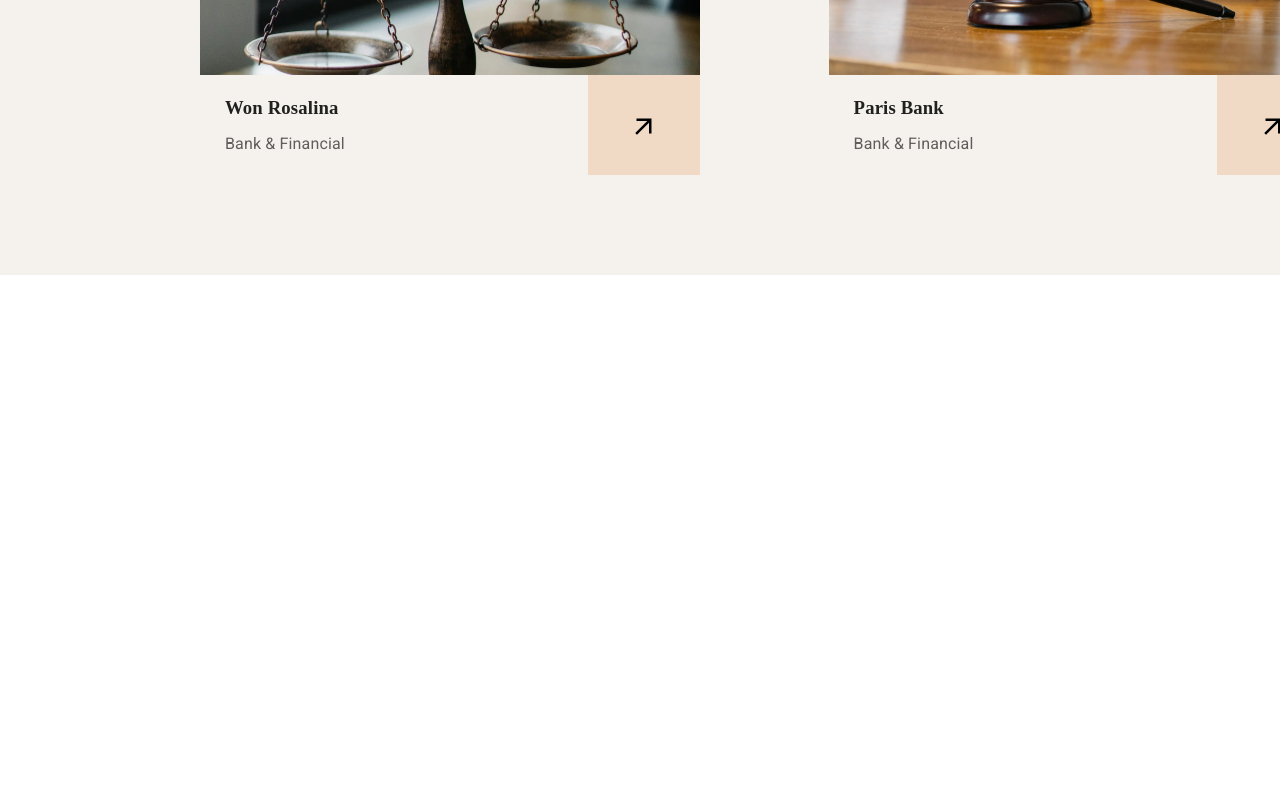
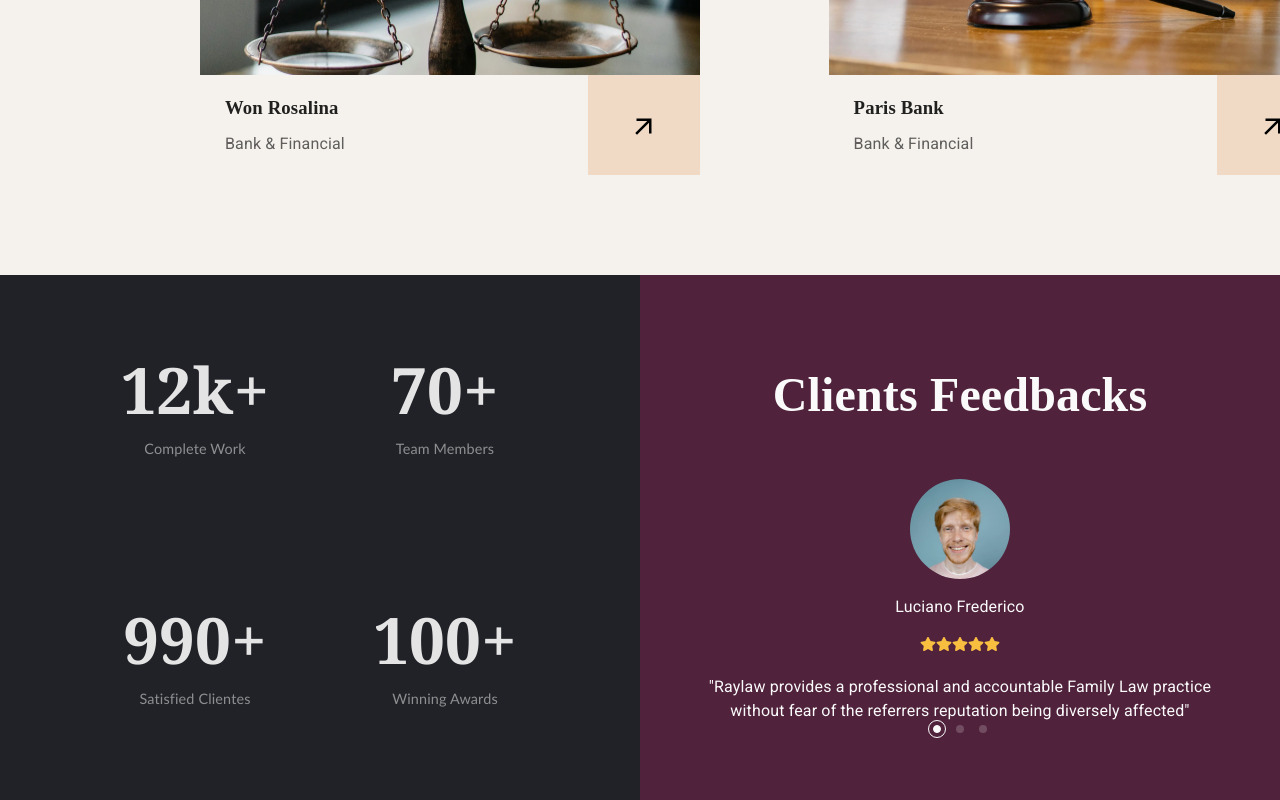
Before and after one commit to allessandrogomes/lawyer, a Next.js app: page / in a window 1280 px wide. Shown: the part 2890-3690 px from the top of the page. Before the commit the page ends 3165 px from the top, so only its background shows below. Built offline with nearby package versions, Linux system fonts and the light colour scheme.

Commit message:
:sparkles:feat: cria a section 'FeedbacksSection'

```diff
--- a/src/app/globals.css
+++ b/src/app/globals.css
@@ -29,3 +29,37 @@
     /* Cor do ícone quando o botão está desabilitado */
     cursor: initial;
 }
+
+div.swiper.swiper-initialized.swiper-horizontal.swiper-backface-hidden {
+    padding-bottom: 20px;
+}
+
+div.swiper-pagination.swiper-pagination-clickable.swiper-pagination-bullets.swiper-pagination-horizontal {
+    display: flex;
+    justify-content: center;
+    gap: 7px;
+    bottom: 6px;
+}
+
+span.swiper-pagination-bullet {
+    background-color: #FAFAFA;
+}
+
+span.swiper-pagination-bullet.swiper-pagination-bullet-active {
+    background-color: #FAFAFA;
+    border: 1px solid #FAFAFA;
+    position: relative;
+}
+
+span.swiper-pagination-bullet.swiper-pagination-bullet-active::after {
+    content: '';
+    position: absolute;
+    width: 18px;
+    height: 18px;
+    background-color: transparent;
+    border: 1px solid #FAFAFA;
+    border-radius: 100%;
+    left: -6px;
+    top: -6px;
+
+}
--- a/src/app/page.tsx
+++ b/src/app/page.tsx
@@ -8,6 +8,7 @@ import IntroSection from "@/components/IntroSection"
 import SpecialtiesSection from "@/components/SpecialtiesSection"
 import FormSection from "@/components/FormSection"
 import RecentsCasesSection from "@/components/RecentsCasesSection"
+import FeedbacksSection from "@/components/FeedbacksSection"
 
 export default function Home() {
   return (
@@ -18,6 +19,7 @@ export default function Home() {
         <SpecialtiesSection />
         <FormSection />
         <RecentsCasesSection />
+        <FeedbacksSection />
       </main>
     </>
   );
--- /dev/null
+++ b/src/components/FeedbacksSection/FeeebackCard/index.tsx
@@ -0,0 +1,25 @@
+import styles from "./styles.module.scss"
+import { FaStar } from "react-icons/fa"
+
+interface IFeedbackCard {
+    image: string,
+    autor: string,
+    message: string
+}
+
+export default function FeedbackCard({ image, autor, message }: IFeedbackCard) {
+    return (
+        <div className={styles.card}>
+            <div style={{ backgroundImage: `url(${image})` }} className={styles.image}></div>
+            <p>{autor}</p>
+            <div className={styles.stars}>
+                <FaStar />
+                <FaStar />
+                <FaStar />
+                <FaStar />
+                <FaStar />
+            </div>
+            <p className={styles.message}>{message}</p>
+        </div>
+    )
+}
--- /dev/null
+++ b/src/components/FeedbacksSection/FeeebackCard/styles.module.scss
@@ -0,0 +1,26 @@
+.card {
+    display: flex;
+    flex-direction: column;
+    align-items: center;
+    justify-content: center;
+    text-align: center;
+    color: #FAFAFA;
+
+    .image {
+        width: 100px;
+        height: 100px;
+        background-image: url("/feedbacks/feedback-1.webp");
+        background-size: cover;
+        z-index: 2;
+        border-radius: 100%;
+    }
+
+    .message {
+        width: 80%;
+        max-width: 600px;
+    }
+
+    .stars {
+        color: #F8BE40;
+    }
+}
--- /dev/null
+++ b/src/components/FeedbacksSection/StatisticsNumber/index.tsx
@@ -0,0 +1,15 @@
+import styles from "./styles.module.scss"
+
+interface IStatisticsNumber {
+    title: string,
+    subtitle: string
+}
+
+export default function StatisticsNumber({ title, subtitle }: IStatisticsNumber) {
+    return (
+        <div className={styles.number}>
+            <h3>{title}</h3>
+            <p>{subtitle}</p>
+        </div>
+    )
+}
--- /dev/null
+++ b/src/components/FeedbacksSection/StatisticsNumber/styles.module.scss
@@ -0,0 +1,31 @@
+.number {
+    width: 50%;
+    height: 50%;
+    display: flex;
+    flex-direction: column;
+    align-items: center;
+    justify-content: center;
+
+    h3, p {
+        margin: 0;
+        color: #FAFAFA;
+    }
+
+    h3 {
+        font-size: 4rem;
+        font-family: Georgia, 'Times New Roman', Times, serif;
+        opacity: 0.9;
+    }
+
+    p {
+        opacity: 0.5;
+        font-family: 'Trebuchet MS', 'Lucida Sans Unicode', 'Lucida Grande', 'Lucida Sans', Arial, sans-serif;
+        font-size: 0.9rem;
+    }
+
+    @media screen and (max-width: 1024px) {
+        h3 {
+            font-size: 3rem;
+        }
+    }
+}
--- /dev/null
+++ b/src/components/FeedbacksSection/index.tsx
@@ -0,0 +1,61 @@
+'use client'
+
+import FeedbackCard from "./FeeebackCard"
+import StatisticsNumber from "./StatisticsNumber"
+import styles from "./styles.module.scss"
+import { Swiper, SwiperSlide } from "swiper/react"
+import { Pagination } from "swiper/modules"
+import "swiper/css"
+import "swiper/css/pagination"
+
+export default function FeedbacksSection() {
+    return (
+        <section className={styles.section}>
+            <div className={styles.statistics}>
+                <div className={styles.boxStatistics}>
+                    <StatisticsNumber title="12k+" subtitle="Complete Work" />
+                    <StatisticsNumber title="70+" subtitle="Team Members" />
+                    <StatisticsNumber title="990+" subtitle="Satisfied Clientes" />
+                    <StatisticsNumber title="100+" subtitle="Winning Awards" />
+                </div>
+            </div>
+
+            <div className={styles.feedbacks}>
+                <div className={styles.boxFeedbacks}>
+                    <h3>Clients Feedbacks</h3>
+                    <Swiper
+                        style={{ maxWidth: "100%" }}
+                        modules={[Pagination]}
+                        slidesPerView={1}
+                        grabCursor
+                        pagination={{ clickable: true }}
+                    >
+                        <SwiperSlide>
+                            <FeedbackCard
+                                image="/feedbacks/feedback-1.webp"
+                                autor="Luciano Frederico"
+                                message="&quot;Raylaw provides a professional and accountable Family Law practice without fear of the referrers reputation being diversely affected&quot;"
+                            />
+                        </SwiperSlide>
+
+                        <SwiperSlide>
+                            <FeedbackCard
+                                image="/feedbacks/feedback-1.webp"
+                                autor="Luciano Frederico"
+                                message="&quot;Raylaw provides a professional and accountable Family Law practice without fear of the referrers reputation being diversely affected&quot;"
+                            />
+                        </SwiperSlide>
+
+                        <SwiperSlide>
+                            <FeedbackCard
+                                image="/feedbacks/feedback-1.webp"
+                                autor="Luciano Frederico"
+                                message="&quot;Raylaw provides a professional and accountable Family Law practice without fear of the referrers reputation being diversely affected&quot;"
+                            />
+                        </SwiperSlide>
+                    </Swiper>
+                </div>
+            </div>
+        </section>
+    )
+}
--- /dev/null
+++ b/src/components/FeedbacksSection/styles.module.scss
@@ -0,0 +1,76 @@
+.section {
+    width: 100%;
+    height: 100%;
+    display: flex;
+
+    .statistics {
+        width: 50%;
+        height: 100%;
+        background-color: #212227;
+        display: flex;
+        align-items: center;
+        justify-content: center;
+        padding-bottom: 25px;
+
+        .boxStatistics {
+            width: 500px;
+            height: 500px;
+            display: flex;
+            flex-wrap: wrap;
+            position: relative;
+        }
+    }
+
+    .feedbacks {
+        width: 50%;
+        height: 100%;
+        background-color: #50223C;
+        display: flex;
+        align-items: center;
+        justify-content: center;
+        padding-bottom: 25px;
+
+        .boxFeedbacks {
+            width: 100%;
+            height: 500px;
+            display: flex;
+            position: relative;
+            justify-content: center;
+            align-items: center;
+            flex-direction: column;
+
+            h3 {
+                color: #FAFAFA;
+                font-family: 'Times New Roman', Times, serif;
+                font-size: 3rem;
+            }
+        }
+    }
+
+    @media screen and (max-width: 1024px) {
+        flex-direction: column;
+
+        .statistics {
+            width: 100%;
+
+            .boxStatistics {
+
+                .backgroundLetter {
+                    right: 0%;
+                    bottom: -45%;
+
+                }
+            }
+        }
+
+        .feedbacks {
+            width: 100%;
+
+            .boxFeedbacks {
+                h3 {
+                    font-size: 2.5rem;
+                }
+            }
+        }
+    }
+}
```
Also changed, not shown: public/feedbacks/feedback-1.webp (added).
